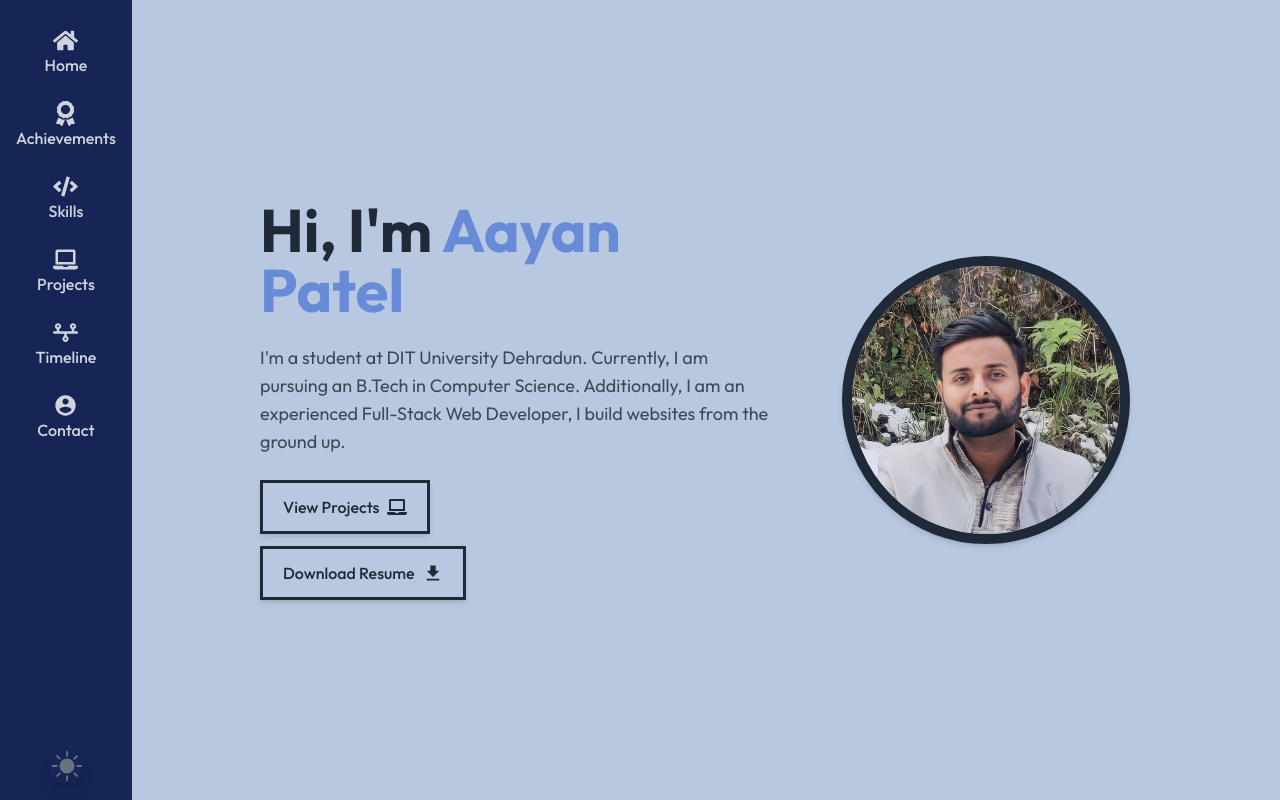
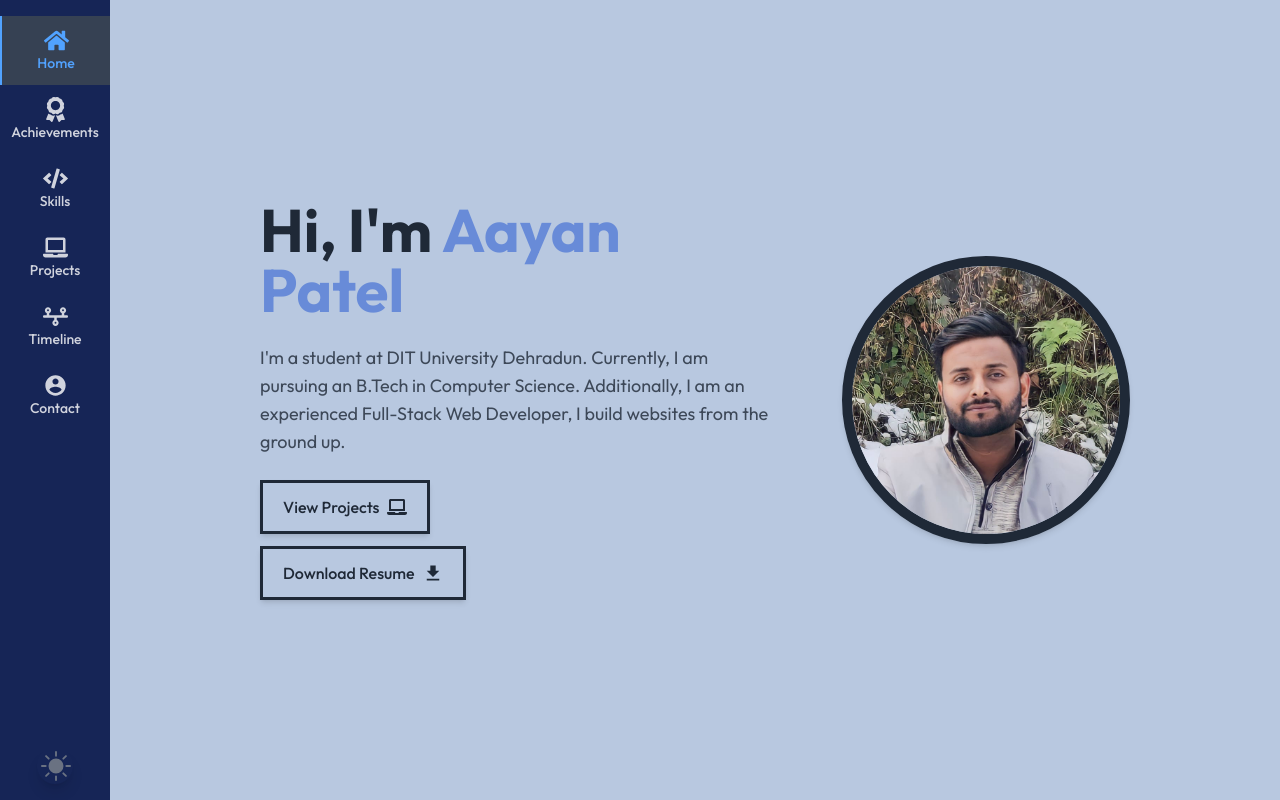
Before and after one commit to aayanofficial5/myPortfolio, a React (Vite) app: page / in a window 1280 px wide. Shown: the top 800 px of the page. Built offline with nearby package versions, Linux system fonts and the light colour scheme; no server answers.

Commit message:
feat: implement email sending functionality in Contact section; update form handling and validation

```diff
--- a/src/components/SideBar.jsx
+++ b/src/components/SideBar.jsx
@@ -1,34 +1,61 @@
-import React, { useEffect, useState } from "react";
+import React, { useEffect, useRef, useState } from "react";
 import { navLinks } from "../data";
 import ThemeToggle from "./ThemeToggle";
+import { ImCross } from "react-icons/im";
 
-const SideBar = () => {
-  const [pathName, setPathName] = useState(window.location.hash.slice(1)); // remove '#' from the hash
+const SideBar = ({ showSideBar, setShowSideBar }) => {
+  const [pathName, setPathName] = useState("home");
 
-  useEffect(() => {
-    const handleHashChange = () => {
-      setPathName(window.location.hash.slice(1)); // update on hash change
-    };
+  const closeRef = useRef();
 
-    // Listen for changes in the hash (e.g., when user scrolls or clicks nav)
-    window.addEventListener("hashchange", handleHashChange);
+  // useEffect(() => {
+  //   const handleHashChange = () => {
+  //     setPathName(window.location.hash.slice(1));
+  //   };
 
-    // Cleanup
-    return () => {
-      window.removeEventListener("hashchange", handleHashChange);
-    };
-  }, []);
+  //   window.addEventListener("hashchange", handleHashChange);
+  //   return () => {
+  //     window.removeEventListener("hashchange", handleHashChange);
+  //   };
+  // }, []);
+
+  const scrollToSection = (name) => {
+    const section = document.getElementById(name);
+    if (section) {
+      section.scrollIntoView({ behavior: "smooth" });
+    }
+  };
 
   return (
-    <div className="hidden fixed top-0 bg-blue-950 text-center py-4 h-[100vh] w-fit lg:flex flex-col items-center text-white font-medium">
+    <div
+      className={`fixed top-0 right-0 md:left-0 bg-blue-950 text-center py-4 h-[100vh] w-[160px] md:w-[110px] flex flex-col items-center text-white font-medium z-999 transition-transform duration-300 ease-in-out ${
+        showSideBar ? "translate-x-0" : "translate-x-full md:translate-x-0"
+      }`}
+      ref={closeRef}
+    >
+      {/* Close Button */}
+      <button
+        className="flex justify-end w-full h-[29px] px-4 pb-1 visible md:hidden"
+        onClick={() => setShowSideBar(false)}
+      >
+        <ImCross />
+      </button>
+
+      {/* Nav Links */}
       {navLinks.map(({ name, url, icon }) => (
         <a
           key={name}
           href={url}
           aria-label={name}
-          className={`text-base px-4 py-3 flex flex-col items-center justify-center opacity-80 hover:opacity-100 w-full ${
+          onClick={(e) => {
+            e.preventDefault();
+            scrollToSection(name);
+            window.history.pushState(null, null, `#${name}`); // Update URL hash manually
+            setPathName(name); // Update your state manually as well
+          }}
+          className={`text-sm px-4 py-3 flex flex-col items-center justify-center opacity-80 hover:opacity-100 w-full ${
             pathName === url.slice(1)
-              ? "bg-gray-700 border-l-2 opacity-100"
+              ? "bg-gray-700 border-r-2 md:border-r-0 md:border-l-2 opacity-100 text-blue-400"
               : ""
           }`}
         >
--- a/src/sections/Contact.jsx
+++ b/src/sections/Contact.jsx
@@ -1,11 +1,19 @@
 import { useForm } from "react-hook-form";
 import { motion } from "framer-motion";
-import { useState } from "react";
-import { FaEnvelope, FaLinkedin, FaGithub } from "react-icons/fa";
+import { Fragment, useRef, useState } from "react";
 import { MdSend } from "react-icons/md";
 import { socials } from "../data";
+import emailjs from "@emailjs/browser";
+import toast from "react-hot-toast";
+
+const {
+  VITE_EMAILJS_SERVICE_ID,
+  VITE_EMAILJS_TEMPLATE_ID,
+  VITE_EMAILJS_PUBLIC_KEY,
+} = import.meta.env;
 
 const Contact = () => {
+  const formRef = useRef();
   const {
     register,
     handleSubmit,
@@ -13,21 +21,27 @@ const Contact = () => {
     formState: { errors },
   } = useForm();
 
-  const [status, setStatus] = useState(null); // null | 'success' | 'error'
-
-  const onSubmit = (data) => {
-    if (data.name && data.email && data.message) {
-      setStatus("success");
+  const onSubmit = () => {
+    emailjs
+      .sendForm(
+        VITE_EMAILJS_SERVICE_ID, // Replace with your actual service ID
+        VITE_EMAILJS_TEMPLATE_ID, // Replace with your template ID
+        formRef.current,
+        VITE_EMAILJS_PUBLIC_KEY // Replace with your public key
+      )
+      .then(() => {
+        toast.success("Message sent successfully! I’ll get back to you soon.");
         reset();
-    } else {
-      setStatus("error");
-    }
+      })
+      .catch(() => {
+        toast.error("Oops! Failed to send the message. Please try again.");
+      });
   };
 
   return (
     <section
       id="contact"
-      className="py-10 px-10 md:px-20 bg-accent dark:bg-accent border-t dark:border-secondary/50"
+      className="py-10 px-10 md:px-20 bg-accent border-t border-secondary/50 scroll-mt-10 md:scroll-mt-0 scroll-smooth"
     >
       <motion.div
         initial={{ opacity: 0, y: 40 }}
@@ -41,26 +55,27 @@ const Contact = () => {
         </h2>
 
         <form
+          ref={formRef}
           onSubmit={handleSubmit(onSubmit)}
-          className="grid gap-6 bg-background dark:bg-background p-8 rounded-lg shadow-md"
+          className="grid grid-cols-1 gap-6 bg-background dark:bg-background p-8 rounded-lg shadow-md"
         >
           <input
             type="text"
             placeholder="Your Name"
-            {...register("name", { required: true })}
+            {...register("user_name", { required: true })}
             className="p-3 rounded border-3 border-accent dark:border-accent text-primary dark:text-primary"
           />
-          {errors.name && (
+          {errors.user_name && (
             <span className="text-red-500">Name is required</span>
           )}
 
           <input
             type="email"
             placeholder="Your Email"
-            {...register("email", { required: true })}
+            {...register("user_email", { required: true })}
             className="p-3 rounded border-3 border-accent dark:border-accent text-primary dark:text-primary"
           />
-          {errors.email && (
+          {errors.user_email && (
             <span className="text-red-500">Email is required</span>
           )}
 
@@ -74,6 +89,13 @@ const Contact = () => {
             <span className="text-red-500">Message is required</span>
           )}
 
+          {/* Hidden time field for email template */}
+          <input
+            type="hidden"
+            value={new Date().toLocaleString()}
+            {...register("time")}
+          />
+
           <button
             type="submit"
             className="bg-accent dark:bg-accent text-primary py-3 rounded-lg shadow-lg hover:opacity-90 transition-all
@@ -85,10 +107,9 @@ const Contact = () => {
         </form>
 
         <div className="flex justify-center gap-6 mt-10 text-primary">
-          {socials.map(({ name, mail, icon, url }) => {
-            return (
-              <>
-                {name == "email" ? (
+          {socials.map(({ name, mail, icon, url }, index) => (
+            <Fragment key={index}>
+              {name === "email" ? (
                 <a
                   href={`mailto:${mail}`}
                   aria-label="Email"
@@ -107,9 +128,8 @@ const Contact = () => {
                   {icon}
                 </a>
               )}
-              </>
-            );
-          })}
+            </Fragment>
+          ))}
         </div>
       </motion.div>
     </section>
```
Lines whose indentation alone changed are shown as unchanged.
